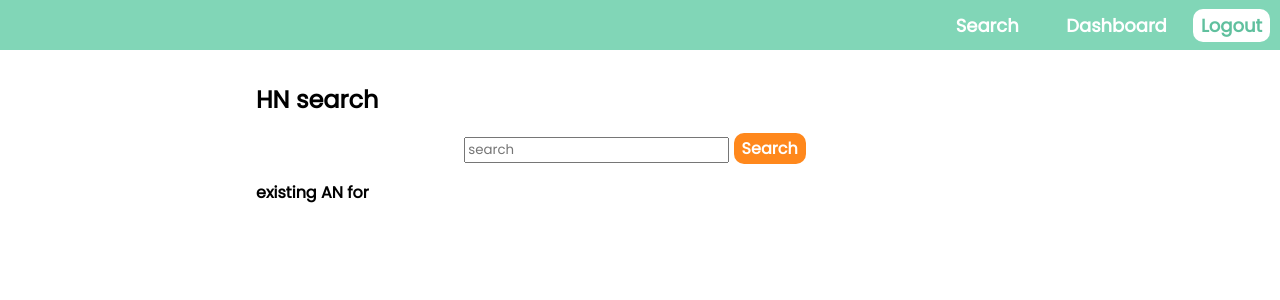
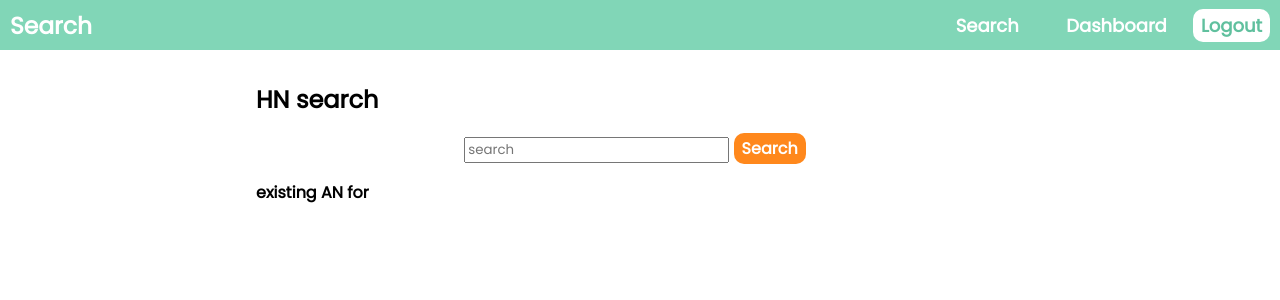
Before and after one commit to sirirajnicu/jaundice-assistant-backend, a Django app: template templates/views/HNsearch.html in a window 1280 px wide. Shown: the top 300 px of the page. Run offline with Django 4.2, Linux system fonts and the light colour scheme; the template is opened without the code that fills it: values that come from a table or form of the project are taken from there, others are empty; parts of the project's set-up code (start-up, migrations or seed data) failed here and were passed over.

Commit message:
style: changed pageName

```diff
--- a/templates/views/HNsearch.html
+++ b/templates/views/HNsearch.html
@@ -6,7 +6,9 @@
 
 {% block body %}
 
-    {% include 'components/navbar.html' %}
+{% with pageName="Search" %}
+{% include 'components/navbar.html' %}
+{% endwith %}
 
     <h2 style='margin-top: 2pc; margin-left: 20%; margin-bottom: 1pc'>HN search</h2>
 
```
